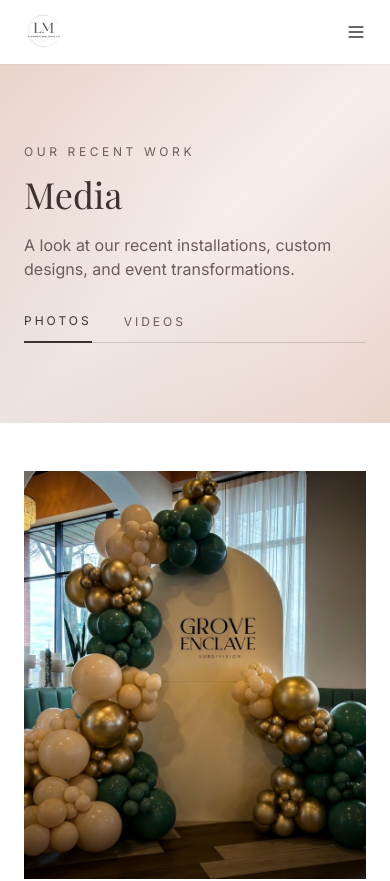
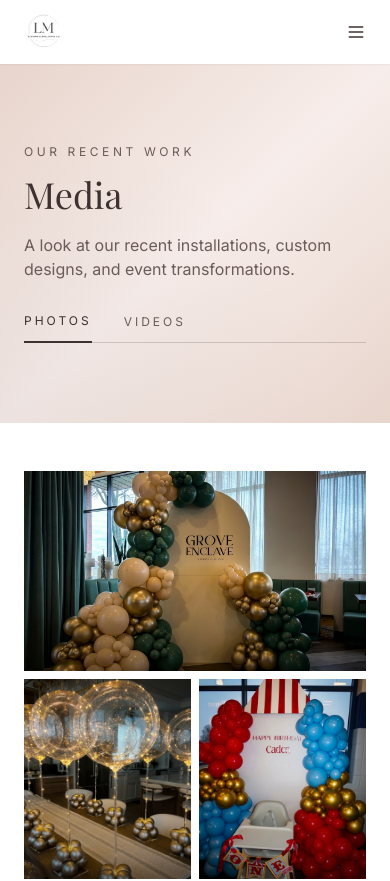
Before and after one commit to fpresta0607/LMballoons-official, a Next.js app: page /media in a window 390 px wide. Shown: the top 881 px of the page. Built offline with nearby package versions, Linux system fonts and the light colour scheme; a web font is replaced by a local one.

Commit message:
feat(media): enhance grid layout for desktop and mobile views

```diff
--- a/app/media/page.tsx
+++ b/app/media/page.tsx
@@ -98,20 +98,26 @@
 const photoItems = mediaItems.filter((item) => item.type !== "video");
 const videoItems = mediaItems.filter((item) => item.type === "video");
 
-const bentoPattern = [
-  "col-span-2 row-span-2",
-  "col-span-1 row-span-1",
-  "col-span-1 row-span-2",
-  "col-span-1 row-span-1",
-  "col-span-1 row-span-1",
-  "col-span-2 row-span-1",
-  "col-span-1 row-span-1",
-  "col-span-1 row-span-1",
-  "col-span-1 row-span-1",
-  "col-span-1 row-span-1",
-  "col-span-1 row-span-2",
-  "col-span-1 row-span-1",
+// Desktop (3-col): mixed spans for visual interest
+const desktopBento = [
+  "md:col-span-2 md:row-span-2",
+  "md:col-span-1 md:row-span-1",
+  "md:col-span-1 md:row-span-2",
+  "md:col-span-1 md:row-span-1",
+  "md:col-span-1 md:row-span-1",
+  "md:col-span-2 md:row-span-1",
+  "md:col-span-1 md:row-span-1",
+  "md:col-span-1 md:row-span-1",
+  "md:col-span-1 md:row-span-1",
+  "md:col-span-1 md:row-span-1",
+  "md:col-span-1 md:row-span-2",
+  "md:col-span-1 md:row-span-1",
 ];
+
+// Mobile (2-col): uniform 1x1 grid — no gaps, perfect rectangle
+// Every 5th item spans full width for variety
+const mobileBento = (i: number) =>
+  i % 5 === 0 ? "col-span-2 md:col-span-1" : "col-span-1";
 
 const staggerOffsets = ["mt-8", "mt-0", "mt-12"];
 
@@ -450,11 +456,11 @@
         <div className="max-w-6xl mx-auto px-6">
           {/* Photos */}
           {activeTab === "photos" && (
-            <div className="grid grid-cols-2 md:grid-cols-3 auto-rows-[200px] sm:auto-rows-[240px] md:auto-rows-[280px] gap-2 sm:gap-3">
+            <div className="grid grid-cols-2 md:grid-cols-3 auto-rows-[200px] sm:auto-rows-[240px] md:auto-rows-[280px] gap-2 sm:gap-3 md:grid-flow-dense">
               {photoItems.map((item, i) => (
                 <div
                   key={item.src}
-                  className={`relative overflow-hidden cursor-pointer group ${bentoPattern[i % bentoPattern.length]} transition-all duration-500 hover:glow-warm-hover hover:z-10`}
+                  className={`relative overflow-hidden cursor-pointer group ${mobileBento(i)} ${desktopBento[i % desktopBento.length]} transition-all duration-500 hover:glow-warm-hover hover:z-10`}
                   onClick={() => setLightboxIndex(i)}
                 >
                   <Image
```
